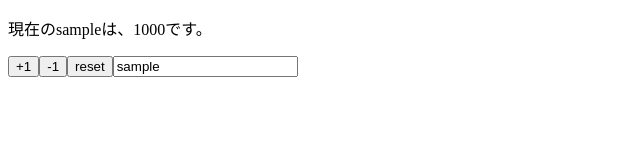
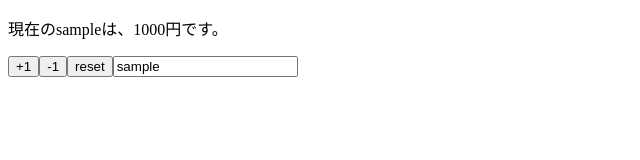
Before and after one commit to Torata-inoue/js-study, a React (Create React App) app in the folder react/react-hooks/: page / in a window 1280 px wide. Shown: the top 160 px of the page, without its empty margins (0-640 px from the left). Built offline with nearby package versions, Linux system fonts and the light colour scheme.

Commit message:
入門３

```diff
--- a/react/react-hooks/src/App.js
+++ b/react/react-hooks/src/App.js
@@ -1,22 +1,17 @@
 import React, { useState } from 'react';
 
 const App = props => {
-
-  const [name, setName] = useState(props.name);
-  const [price, setPrice] = useState(props.price);
-  const reset = () => {
-    setPrice(props.price);
-    setName(props.name);
-  };
+  const [state, setState] = useState(props);
+  const { name, price } = state;
   return (
     <>
       <p>
-        現在の{name}は、{price}です。
+        現在の{name}は、{price}円です。
       </p>
-      <button onClick={() => setPrice(price + 1)}>+1</button>
-      <button onClick={() => setPrice(price - 1)}>-1</button>
-      <button onClick={reset}>reset</button>
-      <input value={name} onChange={e => setName(e.target.value)}/>
+      <button onClick={() => setState({...state, price: price + 1})}>+1</button>
+      <button onClick={() => setState({...state, price: price - 1})}>-1</button>
+      <button onClick={() => setState(props)}>reset</button>
+      <input value={name} onChange={e => setState({...state, name: e.target.value})}/>
     </>
   );
 };
```
